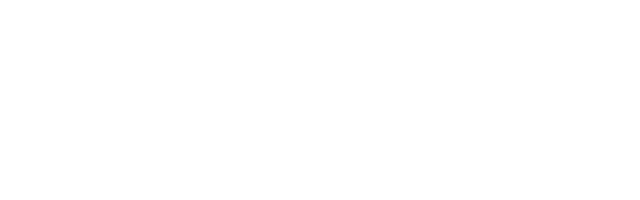
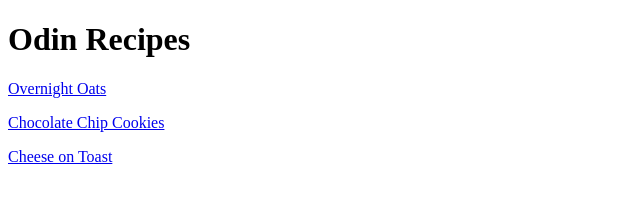
Before and after one commit to eleanor-martin/odin-recipes, a plain HTML site: page index.html in a window 1280 px wide. Shown: the whole page, without its empty margins (0-640 px from the left). Drawn offline with Linux system fonts and the light colour scheme.

Commit message:
Add links to recipe pages to index

```diff
--- a/index.html
+++ b/index.html
@@ -6,6 +6,13 @@
     <title>Odin Recipes</title>
 </head>
 <body>
-
+    <h1>Odin Recipes</h1>
+        <p>
+            <a href="recipes/oats.html">Overnight Oats</a> </p>
+        <p>
+            <a href="recipes/cookies.html">Chocolate Chip Cookies</a></p>
+        <p>
+            <a href="recipes/cheesetoast.html">Cheese on Toast</a>
+        </p>
 </body>
 </html>
```
